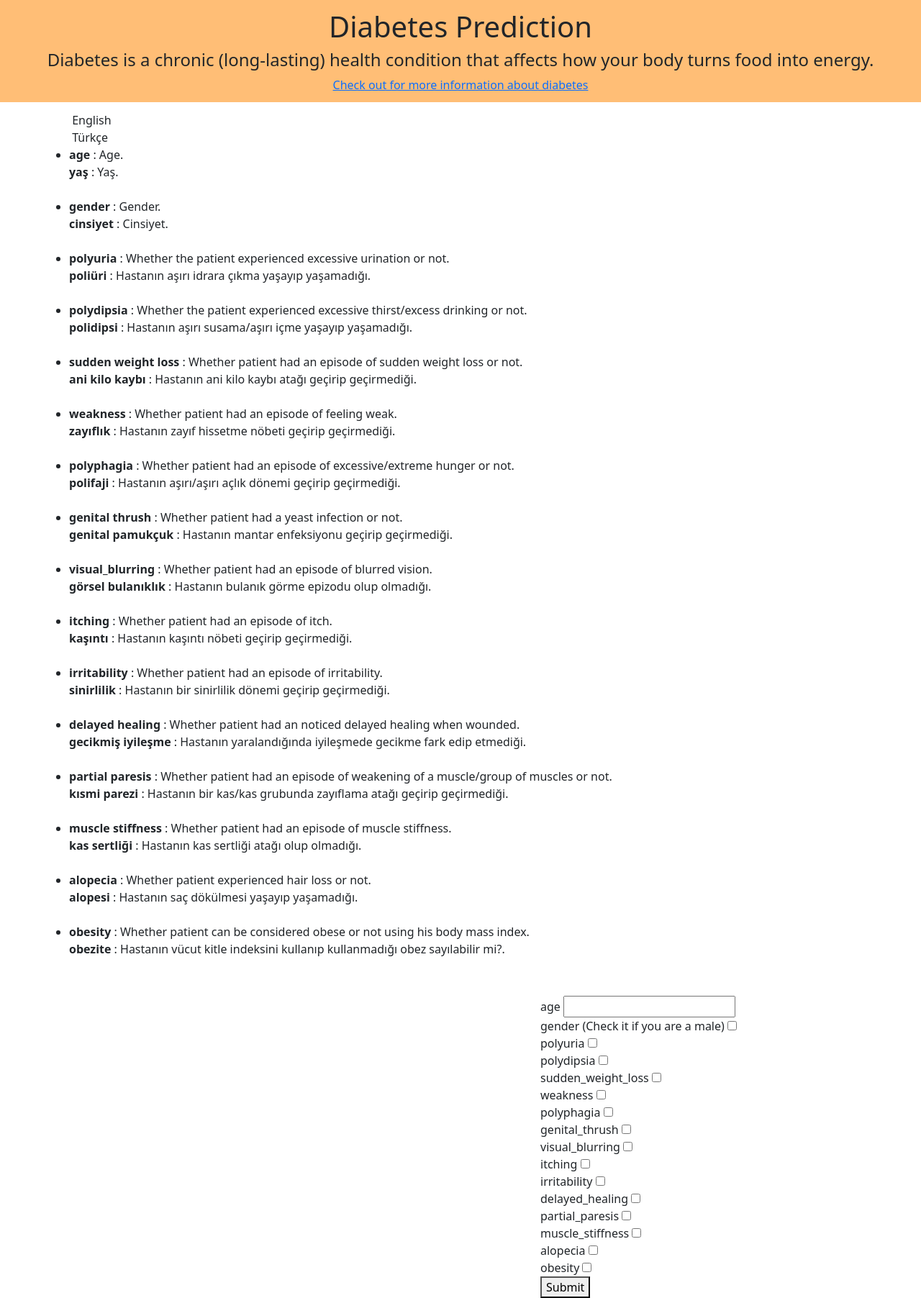
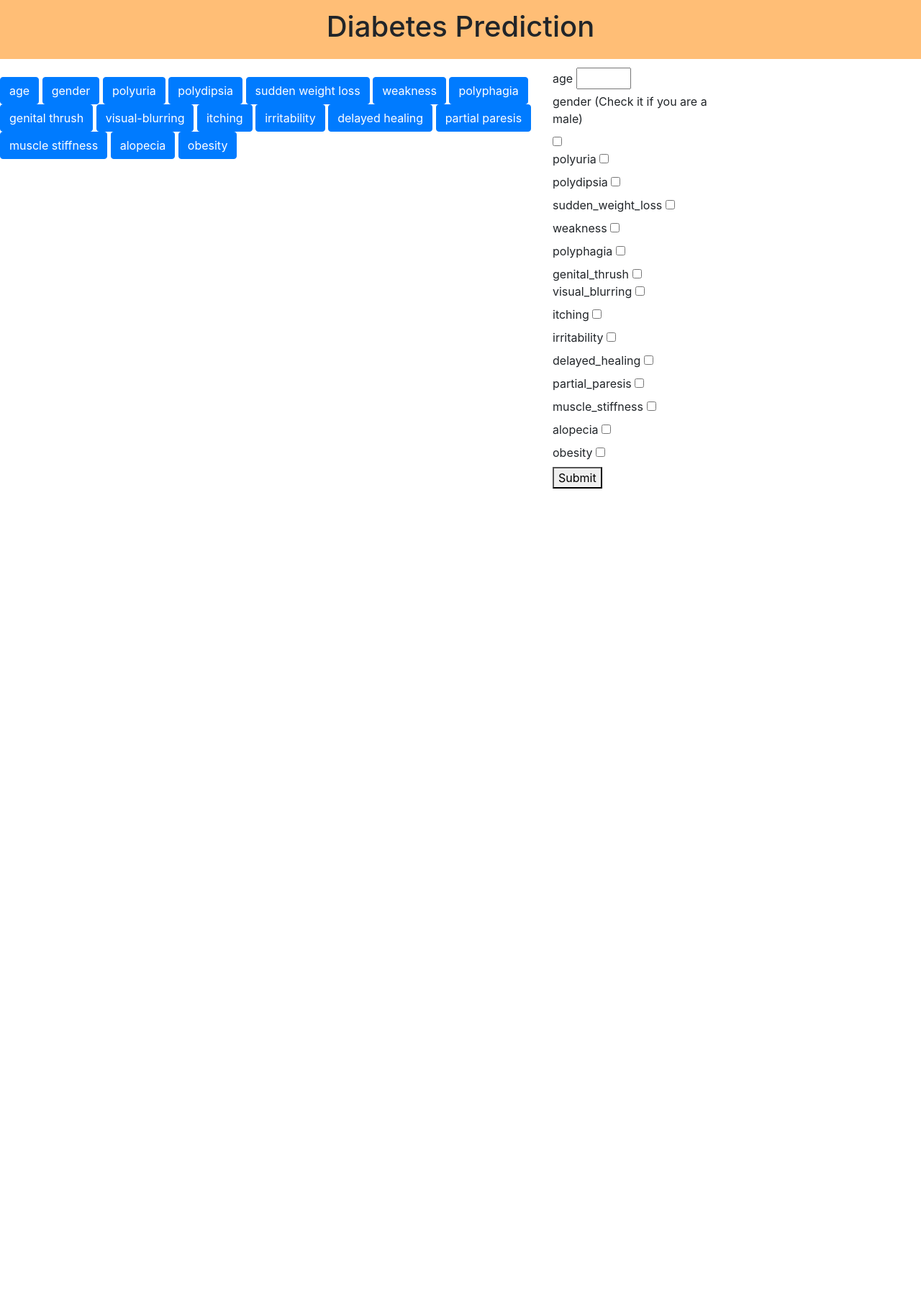
Before and after one commit to aliosmankaya/diabetesPrediction, a Flask app: page / in a window 1280 px wide. Shown: the whole page at 72% size. After the commit the page ends 679 px from the top, so only its background shows below. Run offline with Flask 2, Linux system fonts and the light colour scheme; parts of the project's set-up code (start-up, migrations or seed data) failed here and were passed over; some libraries are stand-ins or nearby versions.

Commit message:
updated web page

```diff
--- a/Templates/index.html
+++ b/Templates/index.html
@@ -4,94 +4,27 @@
     <meta charset="UTF-8">
     <meta http-equiv="X-UA-Compatible" content="IE=edge">
     <meta name="viewport" content="width=device-width, initial-scale=1.0">
+
     <link rel="stylesheet" href="style.css">
-    <link href="https://cdn.jsdelivr.net/npm/bootstrap@5.1.3/dist/css/bootstrap.min.css" rel="stylesheet" integrity="sha384-1BmE4kWBq78iYhFldvKuhfTAU6auU8tT94WrHftjDbrCEXSU1oBoqyl2QvZ6jIW3" crossorigin="anonymous">
     <link rel="stylesheet" href="https://cdnjs.cloudflare.com/ajax/libs/flag-icon-css/4.1.5/css/flag-icons.min.css">
+    <link rel="stylesheet" href="https://stackpath.bootstrapcdn.com/bootstrap/4.3.1/css/bootstrap.min.css" integrity="sha384-ggOyR0iXCbMQv3Xipma34MD+dH/1fQ784/j6cY/iJTQUOhcWr7x9JvoRxT2MZw1T" crossorigin="anonymous">
+
+    <script src="https://code.jquery.com/jquery-3.3.1.slim.min.js" integrity="sha384-q8i/X+965DzO0rT7abK41JStQIAqVgRVzpbzo5smXKp4YfRvH+8abtTE1Pi6jizo" crossorigin="anonymous"></script>
+    <script src="https://cdnjs.cloudflare.com/ajax/libs/popper.js/1.14.7/umd/popper.min.js" integrity="sha384-UO2eT0CpHqdSJQ6hJty5KVphtPhzWj9WO1clHTMGa3JDZwrnQq4sF86dIHNDz0W1" crossorigin="anonymous"></script>
+    <script src="https://stackpath.bootstrapcdn.com/bootstrap/4.3.1/js/bootstrap.min.js" integrity="sha384-JjSmVgyd0p3pXB1rRibZUAYoIIy6OrQ6VrjIEaFf/nJGzIxFDsf4x0xIM+B07jRM" crossorigin="anonymous"></script>
+
     <title>Diabetes Prediction</title>
 </head>
 <body>
 
     <div class="header">
         <h1>Diabetes Prediction</h1>
-        <h4>Diabetes is a chronic (long-lasting) health condition that affects how your body turns food into energy.</h4>
-        <a href="https://www.cdc.gov/diabetes/basics/diabetes.html">Check out for more information about diabetes</a>
-    </div>
-
-    <div class="attributes">
-        <ul>
-            <span class="flag-icon flag-icon-us"></span>&nbsp;English<br>
-            <span class="flag-icon flag-icon-tr"></span>&nbsp;Türkçe<br>
-            <li>
-                <strong>age</strong> : Age.<br>
-                <strong>yaş</strong> : Yaş.<br><br>
-            </li>
-            <li>
-                <strong>gender</strong> : Gender.<br>
-                <strong>cinsiyet</strong> : Cinsiyet.<br><br>
-            </li>
-            <li>
-                <strong>polyuria</strong> : Whether the patient experienced excessive urination or not.<br>
-                <strong>poliüri</strong> : Hastanın aşırı idrara çıkma yaşayıp yaşamadığı.<br><br>
-            </li>
-            <li>
-                <strong>polydipsia</strong> : Whether the patient experienced excessive thirst/excess drinking or not.<br>
-                <strong>polidipsi</strong> : Hastanın aşırı susama/aşırı içme yaşayıp yaşamadığı.<br><br>
-            </li>
-            <li>
-                <strong>sudden weight loss</strong> : Whether patient had an episode of sudden weight loss or not.<br>
-                <strong>ani kilo kaybı</strong> : Hastanın ani kilo kaybı atağı geçirip geçirmediği.<br><br>
-            </li>
-            <li>
-                <strong>weakness</strong> : Whether patient had an episode of feeling weak.<br>
-                <strong>zayıflık</strong> : Hastanın zayıf hissetme nöbeti geçirip geçirmediği.<br><br>
-            </li>
-            <li>
-                <strong>polyphagia</strong> : Whether patient had an episode of excessive/extreme hunger or not.<br>
-                <strong>polifaji</strong> : Hastanın aşırı/aşırı açlık dönemi geçirip geçirmediği.<br><br>
-            </li>
-            <li>
-                <strong>genital thrush</strong> : Whether patient had a yeast infection or not.<br>
-                <strong>genital pamukçuk</strong> : Hastanın mantar enfeksiyonu geçirip geçirmediği.<br><br>
-            </li>
-            <li>
-                <strong>visual_blurring</strong> : Whether patient had an episode of blurred vision.<br>
-                <strong>görsel bulanıklık</strong> : Hastanın bulanık görme epizodu olup olmadığı.<br><br>
-            </li>
-            <li>
-                <strong>itching</strong> : Whether patient had an episode of itch.<br>
-                <strong>kaşıntı</strong> : Hastanın kaşıntı nöbeti geçirip geçirmediği.<br><br>
-            </li>
-            <li>
-                <strong>irritability</strong> : Whether patient had an episode of irritability.<br>
-                <strong>sinirlilik</strong> : Hastanın bir sinirlilik dönemi geçirip geçirmediği.<br><br>
-            </li>
-            <li>
-                <strong>delayed healing</strong> : Whether patient had an noticed delayed healing when wounded.<br>
-                <strong>gecikmiş iyileşme</strong> : Hastanın yaralandığında iyileşmede gecikme fark edip etmediği.<br><br>
-            </li>
-            <li>
-                <strong>partial paresis</strong> : Whether patient had an episode of weakening of a muscle/group of muscles or not.<br>
-                <strong>kısmi parezi</strong> : Hastanın bir kas/kas grubunda zayıflama atağı geçirip geçirmediği.<br><br>
-            </li>
-            <li>
-                <strong>muscle stiffness</strong> : Whether patient had an episode of muscle stiffness.<br>
-                <strong>kas sertliği</strong> : Hastanın kas sertliği atağı olup olmadığı.<br><br>
-            </li>
-            <li>
-                <strong>alopecia</strong> : Whether patient experienced hair loss or not.<br>
-                <strong>alopesi</strong> : Hastanın saç dökülmesi yaşayıp yaşamadığı.<br><br>
-            </li>
-            <li>
-                <strong>obesity</strong> : Whether patient can be considered obese or not using his body mass index.<br>
-                <strong>obezite</strong> : Hastanın vücut kitle indeksini kullanıp kullanmadığı obez sayılabilir mi?.<br><br>
-            </li>
-        </ul>
     </div>
 
     <div class="form">
         <form action="/" method="POST">
             <label>age</label>
-            <input type="number" name="options" value="age" required><br>
+            <input type="number" name="options" value="age" required style="width: 30%;"><br>
 
             <label>gender (Check it if you are a male)</label>
             <input type="checkbox" name="options" value="gender"><br>
@@ -145,5 +78,186 @@
         {% endif %}
     </div>
 
+    <p class="buttons">
+        <button class="btn btn-primary" type="button" data-toggle="collapse" data-target="#age" aria-expanded="false" aria-controls="age">
+            age
+        </button>
+
+        <button class="btn btn-primary" type="button" data-toggle="collapse" data-target="#gender" aria-expanded="false" aria-controls="gender">
+            gender
+        </button>
+
+        <button class="btn btn-primary" type="button" data-toggle="collapse" data-target="#polyuria" aria-expanded="false" aria-controls="polyuria">
+            polyuria
+        </button>
+
+        <button class="btn btn-primary" type="button" data-toggle="collapse" data-target="#polydipsia" aria-expanded="false" aria-controls="polydipsia">
+            polydipsia
+        </button>
+
+        <button class="btn btn-primary" type="button" data-toggle="collapse" data-target="#sudden-weight-loss" aria-expanded="false" aria-controls="sudden-weight-loss">
+            sudden weight loss
+        </button>
+
+        <button class="btn btn-primary" type="button" data-toggle="collapse" data-target="#weakness" aria-expanded="false" aria-controls="weakness">
+            weakness
+        </button>
+
+        <button class="btn btn-primary" type="button" data-toggle="collapse" data-target="#polyphagia" aria-expanded="false" aria-controls="polyphagia">
+            polyphagia
+        </button>
+
+        <button class="btn btn-primary" type="button" data-toggle="collapse" data-target="#genital-thrush" aria-expanded="false" aria-controls="genital-thrush">
+            genital thrush
+        </button>
+
+        <button class="btn btn-primary" type="button" data-toggle="collapse" data-target="#visual-blurring" aria-expanded="false" aria-controls="visual-blurring">
+            visual-blurring
+        </button>
+
+        <button class="btn btn-primary" type="button" data-toggle="collapse" data-target="#itching" aria-expanded="false" aria-controls="itching">
+            itching
+        </button>
+
+        <button class="btn btn-primary" type="button" data-toggle="collapse" data-target="#irritability" aria-expanded="false" aria-controls="irritability">
+            irritability
+        </button>
+
+        <button class="btn btn-primary" type="button" data-toggle="collapse" data-target="#delayed-healing" aria-expanded="false" aria-controls="delayed-healing">
+            delayed healing
+        </button>
+
+        <button class="btn btn-primary" type="button" data-toggle="collapse" data-target="#partial-paresis" aria-expanded="false" aria-controls="partial-paresis">
+            partial paresis
+        </button>
+
+        <button class="btn btn-primary" type="button" data-toggle="collapse" data-target="#muscle-stiffness" aria-expanded="false" aria-controls="muscle-stiffness">
+            muscle stiffness
+        </button>
+
+        <button class="btn btn-primary" type="button" data-toggle="collapse" data-target="#alopecia" aria-expanded="false" aria-controls="alopecia">
+            alopecia
+        </button>
+
+        <button class="btn btn-primary" type="button" data-toggle="collapse" data-target="#obesity" aria-expanded="false" aria-controls="obesity">
+            obesity
+        </button>
+    </p>
+
+    <div class="collapse" id="age">
+        <div class="card card-body">
+            <span class="flag-icon flag-icon-us"></span>Age
+            <span class="flag-icon flag-icon-tr"></span>Yaş
+        </div>
+    </div>
+
+    <div class="collapse" id="gender">
+        <div class="card card-body">
+            <span class="flag-icon flag-icon-us"></span>Gender
+            <span class="flag-icon flag-icon-tr"></span>Cinsiyet
+        </div>
+    </div>
+
+    <div class="collapse" id="polyuria">
+        <div class="card card-body">
+            <span class="flag-icon flag-icon-us"></span>Polyuria : Whether the patient experienced excessive urination or not
+            <span class="flag-icon flag-icon-tr"></span>Poliüri : Hastanın aşırı idrara çıkma yaşayıp yaşamadığı
+        </div>
+    </div>
+
+    <div class="collapse" id="polydipsia">
+        <div class="card card-body">
+            <span class="flag-icon flag-icon-us"></span>Polydipsia : Whether the patient experienced excessive thirst/excess drinking or not
+            <span class="flag-icon flag-icon-tr"></span>Polidipsi : Hastanın aşırı susama/aşırı içme yaşayıp yaşamadığı
+        </div>
+    </div>
+
+    <div class="collapse" id="sudden-weight-loss">
+        <div class="card card-body">
+            <span class="flag-icon flag-icon-us"></span>Sudden weight loss : Whether patient had an episode of sudden weight loss or not
+            <span class="flag-icon flag-icon-tr"></span>Ani kilo kaybı : Hastanın ani kilo kaybı atağı geçirip geçirmediği
+        </div>
+    </div>
+
+    <div class="collapse" id="weakness">
+        <div class="card card-body">
+            <span class="flag-icon flag-icon-us"></span>Weakness : Whether patient had an episode of feeling weak
+            <span class="flag-icon flag-icon-tr"></span>Zayıflık : Hastanın zayıf hissetme nöbeti geçirip geçirmediği
+        </div>
+    </div>
+
+    <div class="collapse" id="polyphagia">
+        <div class="card card-body">
+            <span class="flag-icon flag-icon-us"></span>Polyphagia : Whether patient had an episode of excessive/extreme hunger or not
+            <span class="flag-icon flag-icon-tr"></span>Polifaji : Hastanın aşırı/aşırı açlık dönemi geçirip geçirmediği
+        </div>
+    </div>
+
+    <div class="collapse" id="genital-thrush">
+        <div class="card card-body">
+            <span class="flag-icon flag-icon-us"></span>Genital thrush : Whether patient had a yeast infection or not
+            <span class="flag-icon flag-icon-tr"></span>Genital pamukçuk : Hastanın mantar enfeksiyonu geçirip geçirmediği
+        </div>
+    </div>
+
+    <div class="collapse" id="visual-blurring">
+        <div class="card card-body">
+            <span class="flag-icon flag-icon-us"></span>Visual blurring : Whether patient had an episode of blurred vision
+            <span class="flag-icon flag-icon-tr"></span>Görsel bulanıklık : Hastanın bulanık görme epizodu olup olmadığı
+        </div>
+    </div>
+
+    <div class="collapse" id="itching">
+        <div class="card card-body">
+            <span class="flag-icon flag-icon-us"></span>Itching : Whether patient had an episode of itch
+            <span class="flag-icon flag-icon-tr"></span>Kaşıntı : Hastanın kaşıntı nöbeti geçirip geçirmediği
+        </div>
+    </div>
+
+    <div class="collapse" id="irritability">
+        <div class="card card-body">
+            <span class="flag-icon flag-icon-us"></span>Irritability : Whether patient had an episode of irritability
+            <span class="flag-icon flag-icon-tr"></span>Sinirlilik : Hastanın bir sinirlilik dönemi geçirip geçirmediği
+        </div>
+    </div>
+
+    <div class="collapse" id="delayed-healing">
+        <div class="card card-body">
+            <span class="flag-icon flag-icon-us"></span>Delayed healing : Whether patient had an noticed delayed healing when wounded
+            <span class="flag-icon flag-icon-tr"></span>Gecikmiş iyileşme : Hastanın yaralandığında iyileşmede gecikme fark edip etmediği
+        </div>
+    </div>
+
+    <div class="collapse" id="partial-paresis">
+        <div class="card card-body">
+            <span class="flag-icon flag-icon-us"></span>Partial paresis : Whether patient had an episode of weakening of a muscle/group of muscles or not
+            <span class="flag-icon flag-icon-tr"></span>Kısmi parezi : Hastanın bir kas/kas grubunda zayıflama atağı geçirip geçirmediği
+        </div>
+    </div>
+
+    <div class="collapse" id="muscle-stiffness">
+        <div class="card card-body">
+            <span class="flag-icon flag-icon-us"></span>Muscle stiffness : Whether patient had an episode of muscle stiffness
+            <span class="flag-icon flag-icon-tr"></span>Kas sertliği : Hastanın kas sertliği atağı olup olmadığı
+        </div>
+    </div>
+
+    <div class="collapse" id="alopecia">
+        <div class="card card-body">
+            <span class="flag-icon flag-icon-us"></span>Alopecia : Whether patient experienced hair loss or not
+            <span class="flag-icon flag-icon-tr"></span>Alopesi : Hastanın saç dökülmesi yaşayıp yaşamadığı
+        </div>
+    </div>
+
+    <div class="collapse" id="obesity">
+        <div class="card card-body">
+            <span class="flag-icon flag-icon-us"></span>Obesity
+            <span class="flag-icon flag-icon-tr"></span>Obezite
+        </div>
+    </div>
+
+
+
+
 </body>
 </html>
--- a/Templates/style.css
+++ b/Templates/style.css
@@ -15,6 +15,18 @@
 .form{
     display: block;
     float: right;
+    width: 40%;
     padding-top: 1%;
     padding-right: 20%;
 }
+@media only screen and (max-width: 600px) {
+    .form {
+        width: 50%;
+        padding-right: 10%;
+    }
+}
+
+.buttons{
+    margin-top: 1%;
+    padding-top: 1%;
+}
```
Also changed, not shown: README.md, example.gif, page.png (added).
